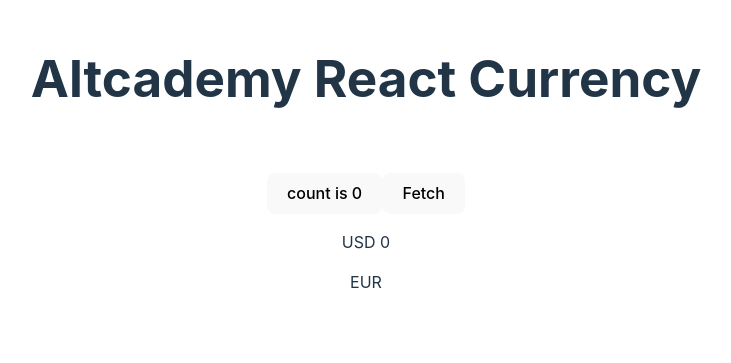
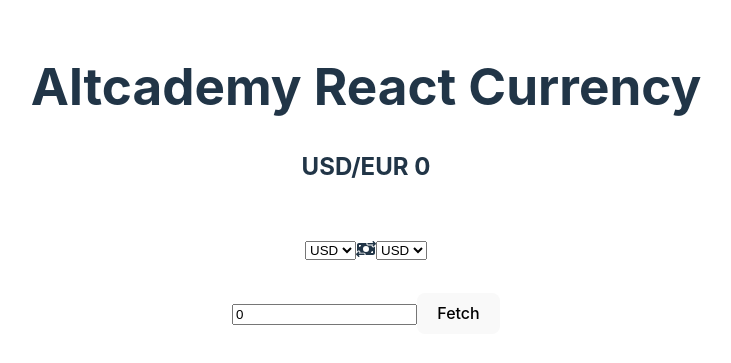
Before and after one commit to BlocksOnChainCode/Altcademy_React_Currency_Converter_V1, a React (Vite) app: page / in a window 1280 px wide. Shown: the part 221-584 px from the top of the page, without its empty margins (274-1005 px from the left). Built offline with nearby package versions, Linux system fonts and the light colour scheme.

Commit message:
Added selects for base and quote currency, working on the states with hooks...

```diff
--- a/package.json
+++ b/package.json
@@ -9,6 +9,10 @@
     "preview": "vite preview"
   },
   "dependencies": {
+    "@fortawesome/fontawesome-svg-core": "^6.3.0",
+    "@fortawesome/free-regular-svg-icons": "^6.3.0",
+    "@fortawesome/free-solid-svg-icons": "^6.3.0",
+    "@fortawesome/react-fontawesome": "^0.2.0",
     "dotenv": "^16.0.3",
     "react": "^18.2.0",
     "react-dom": "^18.2.0"
--- a/src/App.jsx
+++ b/src/App.jsx
@@ -1,20 +1,25 @@
 import { useState } from 'react'
+import { FontAwesomeIcon } from '@fortawesome/react-fontawesome'
+import { faMoneyBillTransfer } from '@fortawesome/free-solid-svg-icons'
 import './App.css'
 
-// ! API used, free with 500 calls a day.
-// ? https://www.alphavantage.co/documentation/#fx
-const apiKey = 'S765H6N4CCK2VPCH'
-const url = `https://www.alphavantage.co/query?function=CURRENCY_EXCHANGE_RATE&from_currency=USD&to_currency=EUR&apikey=${apiKey}`
-let currentRate = 0;
 
-
-//const symbols = ['USD', 'EUR', 'GBP', 'JPY', 'AUD', 'CAD', 'CHF', 'CNY', 'HKD', 'NZD', 'SEK', 'SGD', 'ZAR']
 
 function App() {
   // ! useState is a hook that allows us to use state in functional components.
-  const [count, setCount] = useState(0)
   const [rate, setRate] = useState(0)
 
+  // ! Will have to set the state based on the select tag.
+  const [baseCurrency, setBaseCurrency] = useState('USD')
+  const [quoteCurrency, setQuoteCurrency] = useState('EUR')
+  const [amount, setAmount] = useState(0)
+
+  // ! API used, free with 500 calls a day.
+  // ? https://www.alphavantage.co/documentation/#fx
+  const apiKey = 'S765H6N4CCK2VPCH'
+  const url = `https://www.alphavantage.co/query?function=CURRENCY_EXCHANGE_RATE&from_currency=USD&to_currency=EUR&apikey=${apiKey}`
+  const monthly = `https://www.alphavantage.co/query?function=FX_MONTHLY&from_symbol=USD&to_symbol=EUR&apikey=${apiKey}`
+  let currentRate = 0;
   // ? Fetching data from API, setting the rate to the currentRate. State needs to be set to update the DOM.
   // ! State is immutable, so we need to use the setRate function to update the state.
   const apiCall = () => {
@@ -28,27 +33,62 @@ function App() {
       })
   }
 
+  // ! This function will be called when the input is changed.
+  const convert = (e) => {
+    //e.preventDefault();
+    // ? Always place the value in a variable, and then set the state.
+    const amount = e.target.value;
+    setAmount(amount)
+    console.log(amount)
+  }
+
   return (
     <div className="App">
 
-      {/* TODO abstract some things into a component later. */}
+      {/* //TODO abstract some things into a component later. */}
+      {/* Header.... */}
       <h1>Altcademy React Currency</h1>
+      <h2>USD/EUR {rate}</h2>
+
+    <>
       <div className="card">
-
-        {/* ! Keep for syntax reference. for now */}
-        <button onClick={() => setCount((count) => count + 1)}>
-          count is {count}
-        </button>
+        <select name='base-currency' id='base-currency'>
+          <option value="USD">USD</option>
+          <option value="EUR">EUR</option>
+          <option value="GBP">GBP</option>
+          <option value="JPY">JPY</option>
+          <option value="BTC">BTC</option>
+          <option value="AU">AU</option>
+          <option value="AG">AG</option>
+        </select>
+        <FontAwesomeIcon icon={faMoneyBillTransfer} />
+        <select name="quote-currency" id="quote-currency">
+          <option value="USD">USD</option>
+          <option value="EUR">EUR</option>
+          <option value="GBP">GBP</option>
+          <option value="JPY">JPY</option>
+          <option value="BTC">BTC</option>
+          <option value="AU">AU</option>
+          <option value="AG">AG</option>
+        </select>
+      </div>
+      <div>
+        <input type="number" value={amount} onChange={convert}/>
         <button onClick={apiCall}>Fetch</button>
-        <div>
-          <p>USD {rate}</p>
-          <p>EUR</p>
-        </div>
-
       </div>
 
+
+
+    </>
+      {/* Selection/ main content */}
+      {/* Side bar */}
+      {/* Footer */}
     </div>
   )
 }
 
 export default App
+
+// todo: Side bar for current rates, and a graph of the last 30 days.
+// todo: Add a search bar to search for different currencies?
+// todo: Add a dropdown to select the currency you want to convert to.
```
Also changed, not shown: 1 other file (tests, documents, lock files or other folders).
